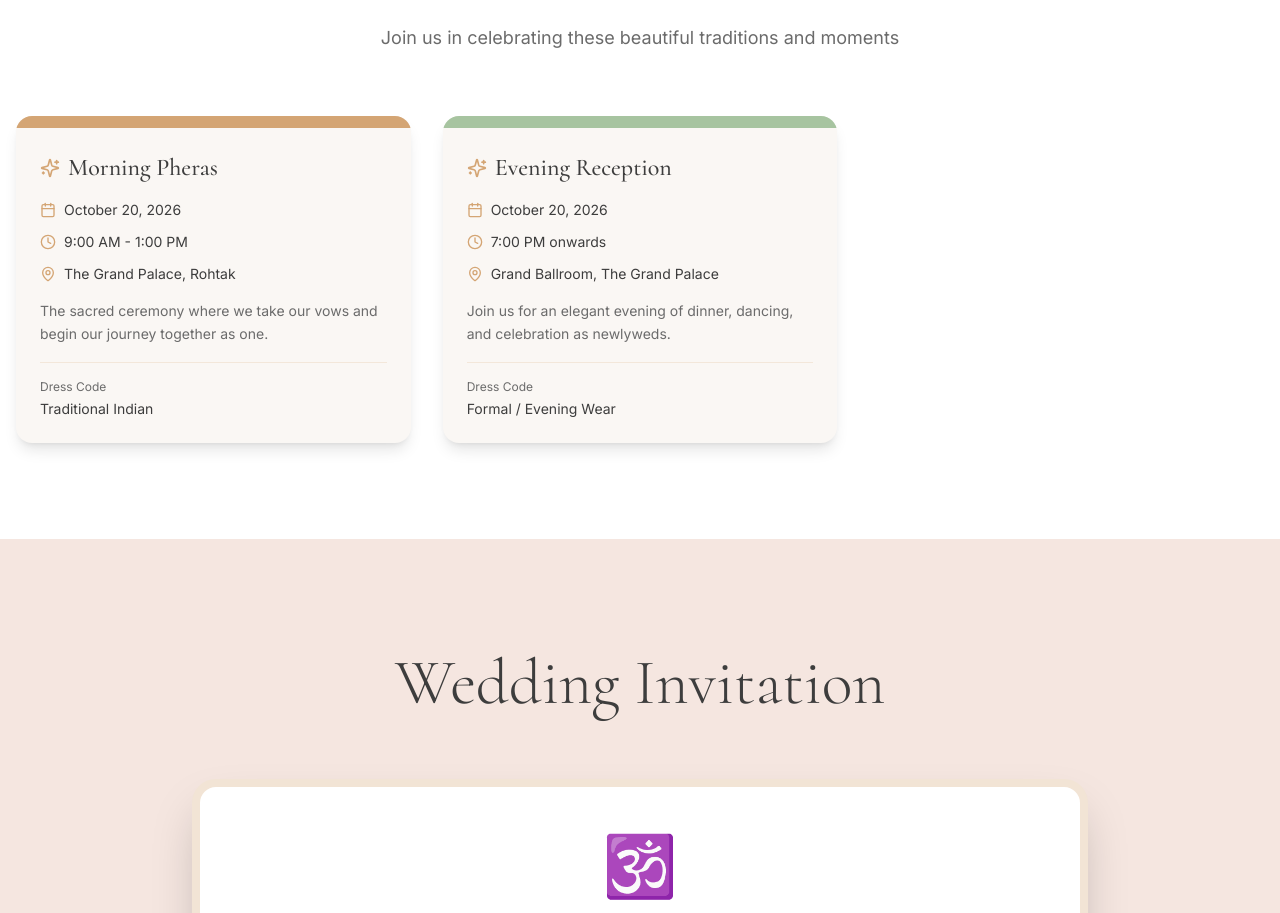
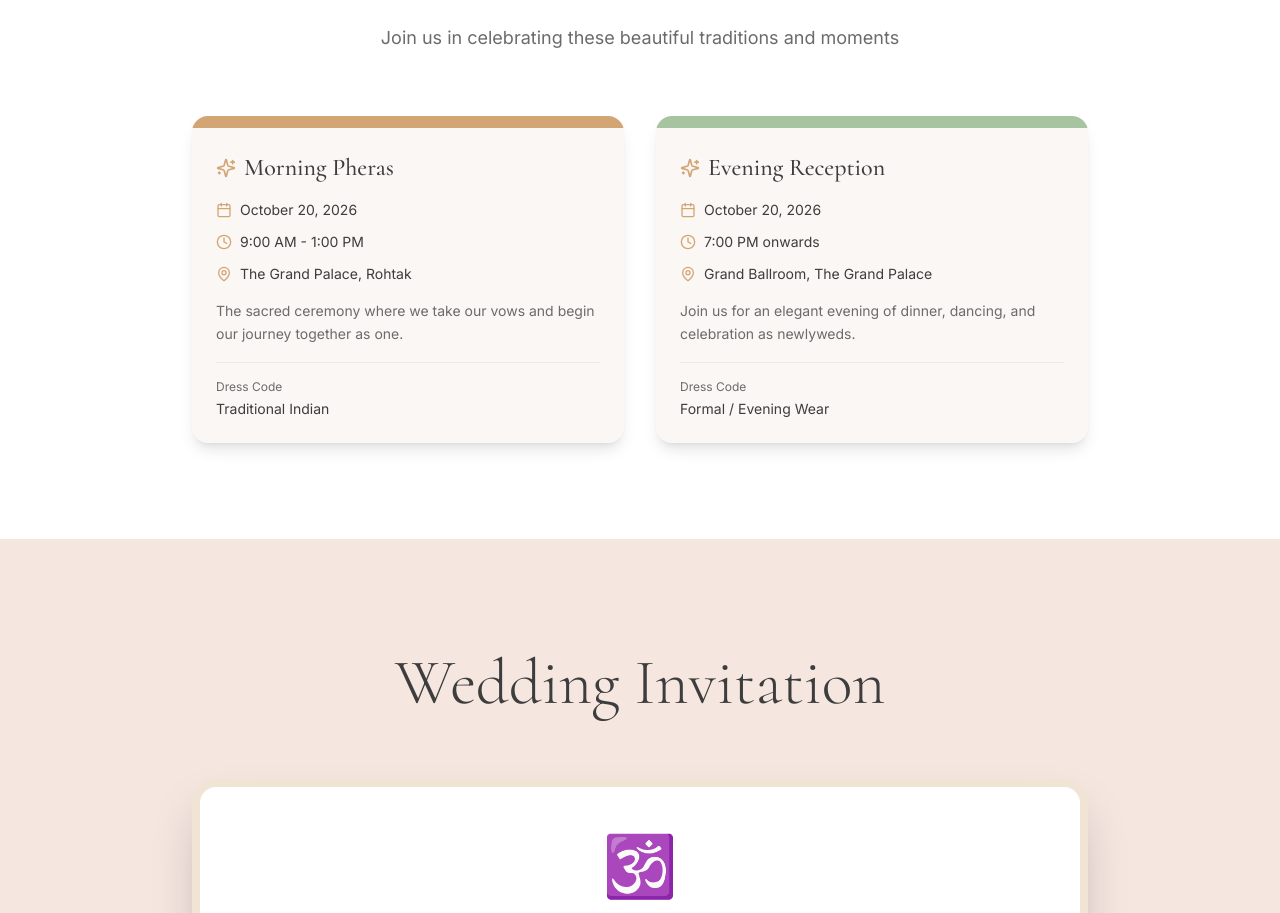
Before and after one commit to nishthaanand220/vikas-aiana, a React (Vite) app: page / in a window 1280 px wide. Shown: the part 2630-3543 px from the top of the page. Built offline with nearby package versions, Linux system fonts and the light colour scheme.

Commit message:
Center align wedding event cards layout

```diff
--- a/src/app/components/WeddingEvents.tsx
+++ b/src/app/components/WeddingEvents.tsx
@@ -41,7 +41,7 @@
           </p>
         </motion.div>
 
-        <div className="grid grid-cols-1 md:grid-cols-2 lg:grid-cols-3 gap-6 md:gap-8">
+        <div className="grid grid-cols-1 md:grid-cols-2 max-w-4xl mx-auto gap-6 md:gap-8">
           {events.map((event, index) => (
             <motion.div
               key={index}
```
